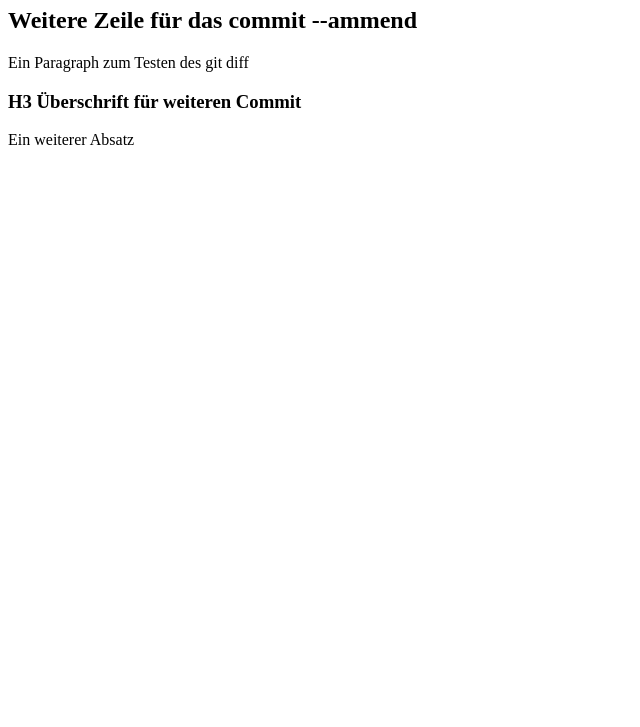
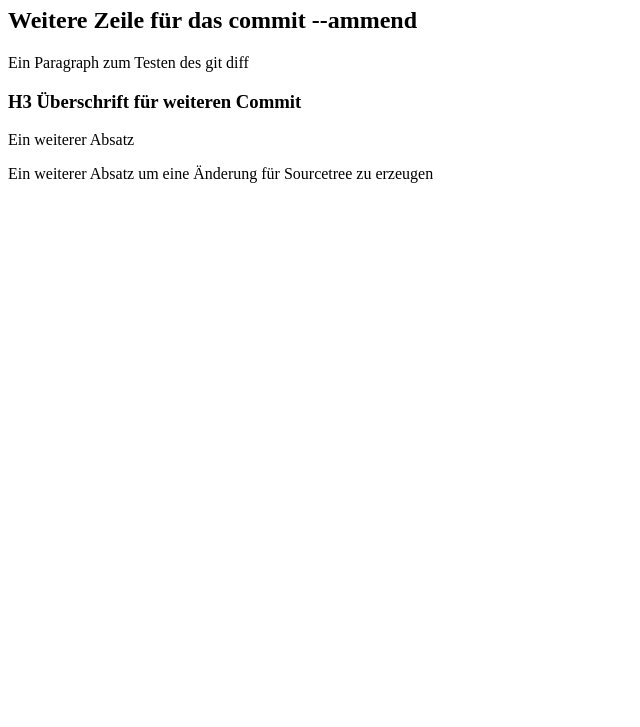
Before and after one commit to sandasch/website_v3_20231019, a plain HTML site: page index.html in a window 1280 px wide. Shown: the part 73-800 px from the top of the page, without its empty margins (0-640 px from the left). Drawn offline with Linux system fonts and the light colour scheme.

Commit message:
Adding another  paragrap for our website

```diff
--- a/index.html
+++ b/index.html
@@ -12,5 +12,6 @@
 	<p>Ein Paragraph zum Testen des git diff</p>
 	<h3>H3 Überschrift für weiteren Commit </h3>
 	<p>Ein weiterer Absatz </p>
+	<p>Ein weiterer Absatz um eine Änderung für Sourcetree zu erzeugen</p>
   </body>
 </html>
```
